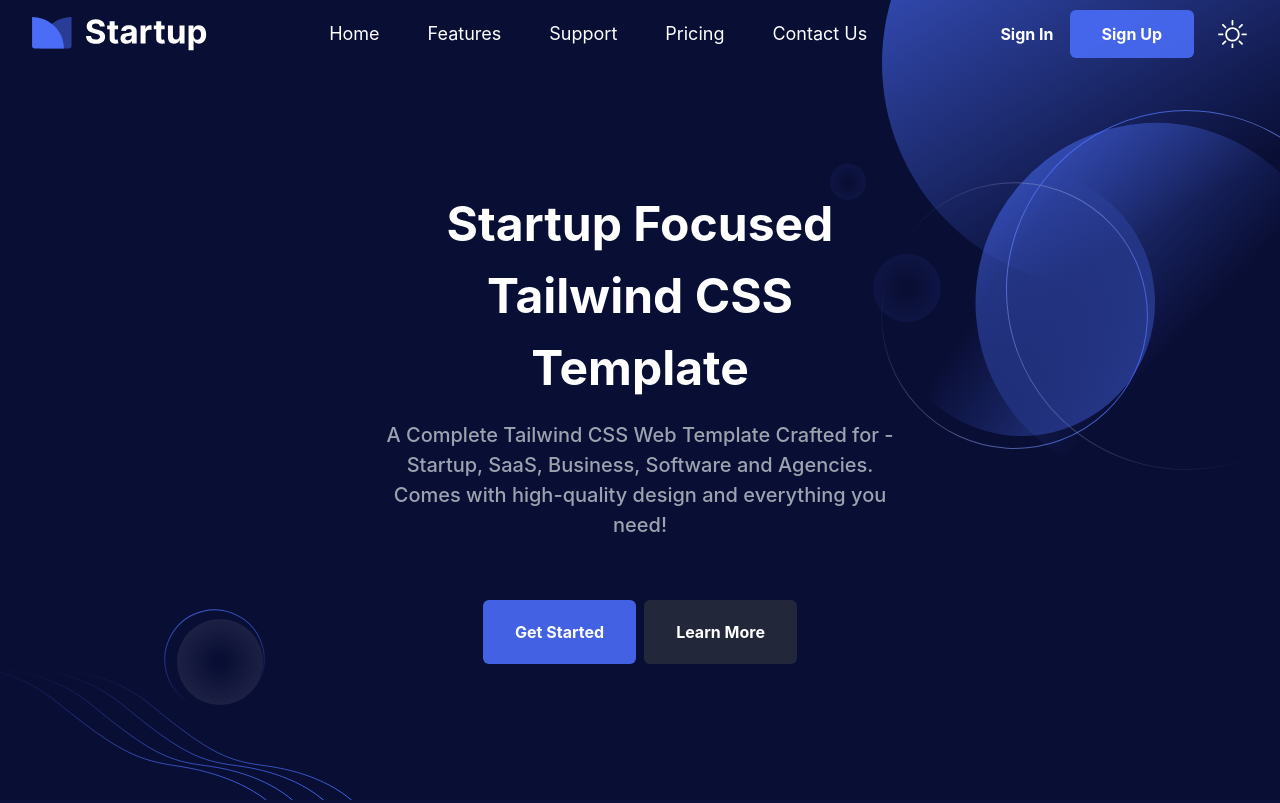
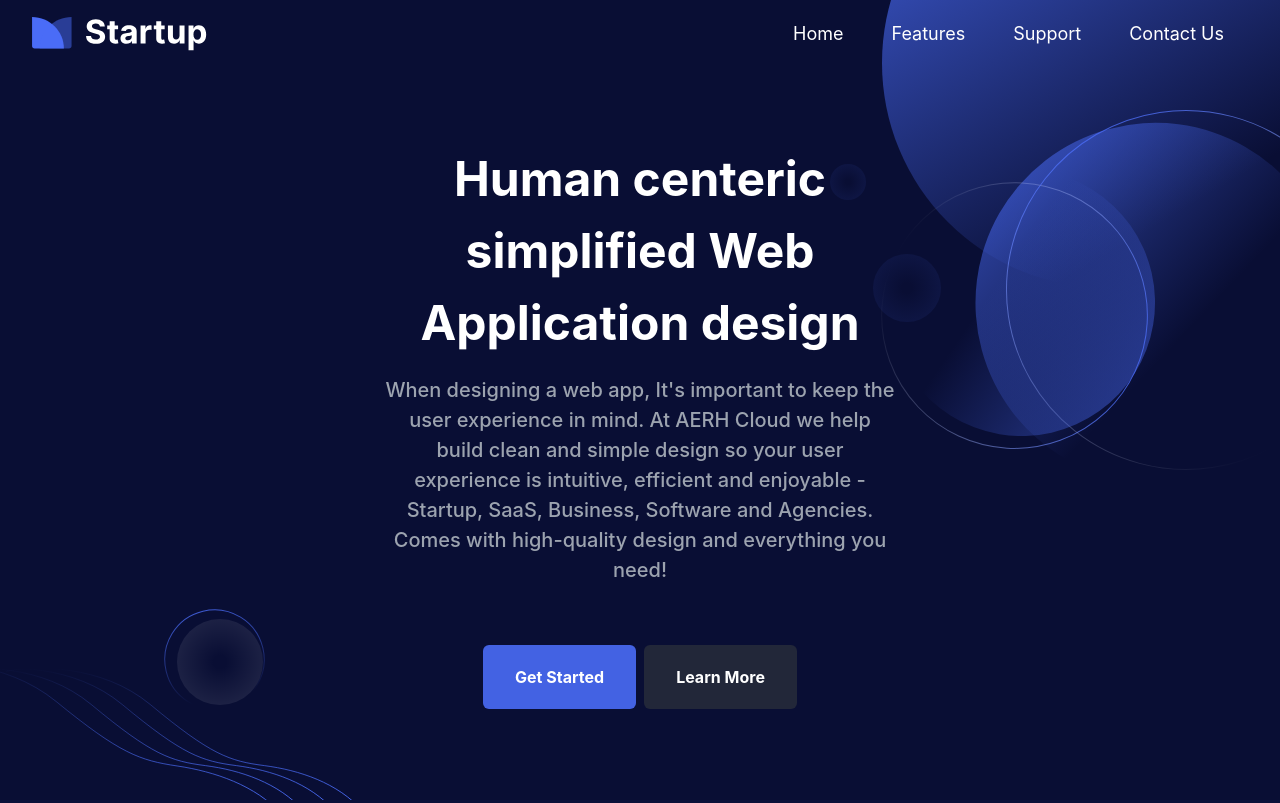
Before and after one commit to farideghbali/startup-website-template, a website: page index.html in a window 1280 px wide. Shown: the top 803 px of the page. Drawn offline with Linux system fonts and the light colour scheme.

Commit message:
AERH homepage

```diff
--- a/index.html
+++ b/index.html
@@ -8,8 +8,7 @@
     <meta name="author" content="farideghbali">
     <link rel="shortcut icon" href="./img/favicon.png" type="image/x-icon"/>
     <link rel="stylesheet" href="./css/output.css">
-    <title>Startup Landing Page - Tailwind</title>
-    <!-- Develoop By: Farideghbali / Farideghbali.com / Farideghbali.dev@gmail.com   -->
+    <title>Aerh cloud - Intutive one stop web apps, design solutions.</title>
 </head>
 <body class="bg-white dark:bg-dark seceltion font-Inter">
 <div class="fixed top-0 left-0 z-50 w-full">
@@ -25,12 +24,12 @@
                         <li class="px-6 py-4"><a href="#slider" class="menu-item">Home</a></li>
                         <li class="px-6 py-4"><a href="#features" class="menu-item">Features</a></li>
                         <li class="px-6 py-4"><a href="#support" class="menu-item">Support</a></li>
-                        <li class="px-6 py-4"><a href="#pricing" class="menu-item">Pricing</a></li>
+                        <!-- <li class="px-6 py-4"><a href="#pricing" class="menu-item">Pricing</a></li> -->
                         <li class="px-6 py-4"><a href="#contact-us" class="menu-item">Contact Us</a></li>
                     </ul>
                 </nav>
             </div>
-            <div class="panel flex items-center">
+            <!-- <div class="panel flex items-center">
                 <a href="" class="btn cursor-pointer text-neutral-900 py-3 px-2 hidden lg:block">sign in</a>
                 <a href="" class="btn cursor-pointer bg-[#4a6cf7] mr-6 py-3 hidden lg:block">sign Up</a>
                 <button type="button" class="cursor-pointer" id="change-mood">
@@ -48,18 +47,17 @@
                               fill="black" stroke="white" stroke-width="2" mask="url(#path-1-inside-1_977:1934)"></path>
                     </svg>
                 </button>
-            </div>
+            </div> -->
         </div>
     </div>
 </div>
 <div class="main" id="main">
     <div class="relative flex items-center h-screen px-4 lg:px-0 bg-white dark:bg-dark" id="slider">
         <div class="sticky z-10 w-full lg:w-2/5 2xl:w-1/2 mx-auto text-center mt-20">
-            <h1 class="heading text-3xl lg:text-5xl !leading-normal">Startup
-                Focused Tailwind CSS Template
+            <h1 class="heading text-3xl lg:text-5xl !leading-normal">Human centeric simplified Web Application design
             </h1>
-            <p class="text-neutral-600 dark:text-gray-400 text-xl font-medium leading-normal my-4">A Complete Tailwind
-                CSS Web Template Crafted for - Startup, SaaS, Business, Software and Agencies. Comes with high-quality
+            <p class="text-neutral-600 dark:text-gray-400 text-xl font-medium leading-normal my-4">When designing a web app,
+                It's important to keep the user experience in mind. At AERH Cloud we help build clean and simple design so your user experience is intuitive, efficient and enjoyable - Startup, SaaS, Business, Software and Agencies. Comes with high-quality
                 design and everything you need!
             </p>
             <div class="flex flex-col lg:flex-row items-center justify-center mt-8 p-6">
@@ -428,7 +426,7 @@
             </div>
         </div>
     </div>
-    <div class="bg-white dark:bg-dark py-20 md:py-24" id="pricing">
+  <!--  <div class="bg-white dark:bg-dark py-20 md:py-24" id="pricing">
         <div class="container px-4 md:px-10 lg:px-0 mx-auto">
             <div class="lg:w-1/2 2xl:w-1/2 mb-16 text-center mx-auto">
                 <h2 class="heading !leading-normal text-3xl lg:text-4xl">Simple
@@ -711,7 +709,7 @@
                 </div>
             </div>
         </div>
-    </div>
+    </div> -->
     <div class="contact-us py-16 bg-white dark:bg-dark" id="contact-us">
         <div class="container flex flex-col lg:flex-row items-stretch justify-center gap-8 px-4 md:px-10 lg:px-0 mx-auto">
             <div class="ticket basis-2/3 ml-0 lg:ml-8 bg-gray-dark dark:bg-slate-800 rounded">
```
